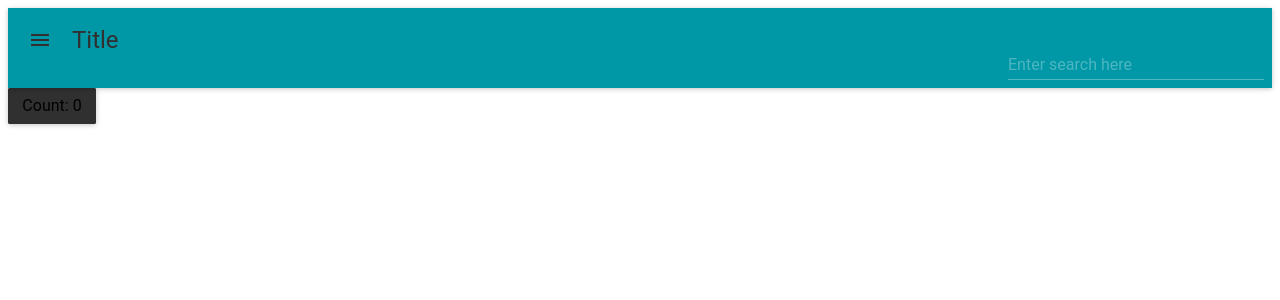
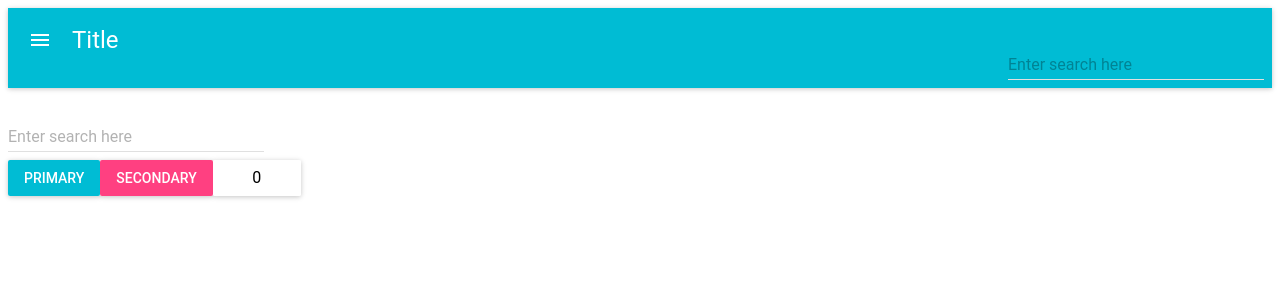
Before and after one commit to Hauglid/inf5750-project, a React app: page / in a window 1280 px wide. Shown: the top 300 px of the page. Built offline with nearby package versions, Linux system fonts and the light colour scheme; the HTML template or start-up script is replaced by a standard one.

Commit message:
comment out dark theme

```diff
--- a/src/App.js
+++ b/src/App.js
@@ -1,7 +1,7 @@
 import React from 'react';
 import MuiThemeProvider from 'material-ui/styles/MuiThemeProvider';
-import darkBaseTheme from 'material-ui/styles/baseThemes/darkBaseTheme';
-import getMuiTheme from 'material-ui/styles/getMuiTheme';
+// import darkBaseTheme from 'material-ui/styles/baseThemes/darkBaseTheme';
+// import getMuiTheme from 'material-ui/styles/getMuiTheme';
 
 import Counter from './Components/Counter';
 import Header from "./Components/Header";
@@ -10,8 +10,8 @@ import Header from "./Components/Header";
 export default class App extends React.Component {
     render() {
         return (
-            <MuiThemeProvider muiTheme={getMuiTheme(darkBaseTheme)}>
-                <div>
+            <MuiThemeProvider /*{ muiTheme={getMuiTheme(darkBaseTheme)}}*/>
+                <div >
                     <Header/>
                     <Counter/>
 
--- a/src/Components/Counter.js
+++ b/src/Components/Counter.js
@@ -19,8 +19,11 @@ class Counter extends React.Component {
     render() {
         return (
             <div>
-                <RaisedButton onClick={this.increaseCounter} >
-                    Count: {this.state.count}
+                <RaisedButton  primary="true" labelPosition="before" label="primary"/>
+
+                <RaisedButton secondary="true" labelPosition="before" label="secondary"/>
+
+                <RaisedButton  labelPosition="before" label={this.state.count} onClick={this.increaseCounter} >
                 </RaisedButton>
             </div>
         );
--- a/src/Components/Header.js
+++ b/src/Components/Header.js
@@ -10,12 +10,18 @@ export default class Header extends React.Component {
 
     render() {
         return (
-            <AppBar
-                title="Title"
-                iconClassNameRight="muidocs-icon-navigation-expand-more"
-                iconElementRight={<Search/>}
+            <div>
 
-            />
+                <AppBar
+                    title="Title"
+                    iconClassNameRight="muidocs-icon-navigation-expand-more"
+                    iconElementRight={<Search/>}
+
+                />
+                <Search/>
+
+            </div>
+
         )
     };
 
--- a/src/Components/Search.js
+++ b/src/Components/Search.js
@@ -7,7 +7,7 @@ export default class Search extends React.Component {
         return (
             <div>
                 {/*gives white, must be bug*/}
-                <TextField floatingLabelFocusStyle={{color:pink500}} floatingLabelText="Enter search here" />
+                <TextField floatingLabelText="Enter search here" />
             </div>
 
         );
```
